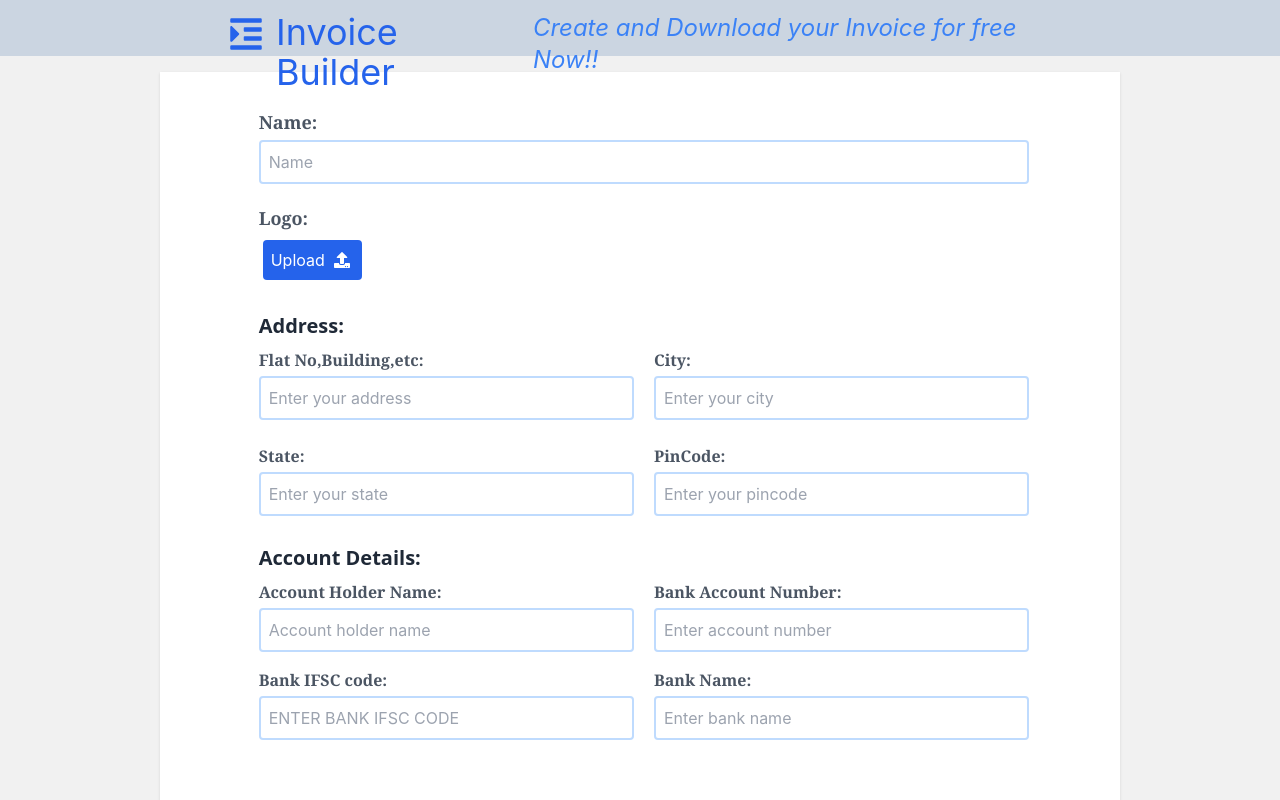
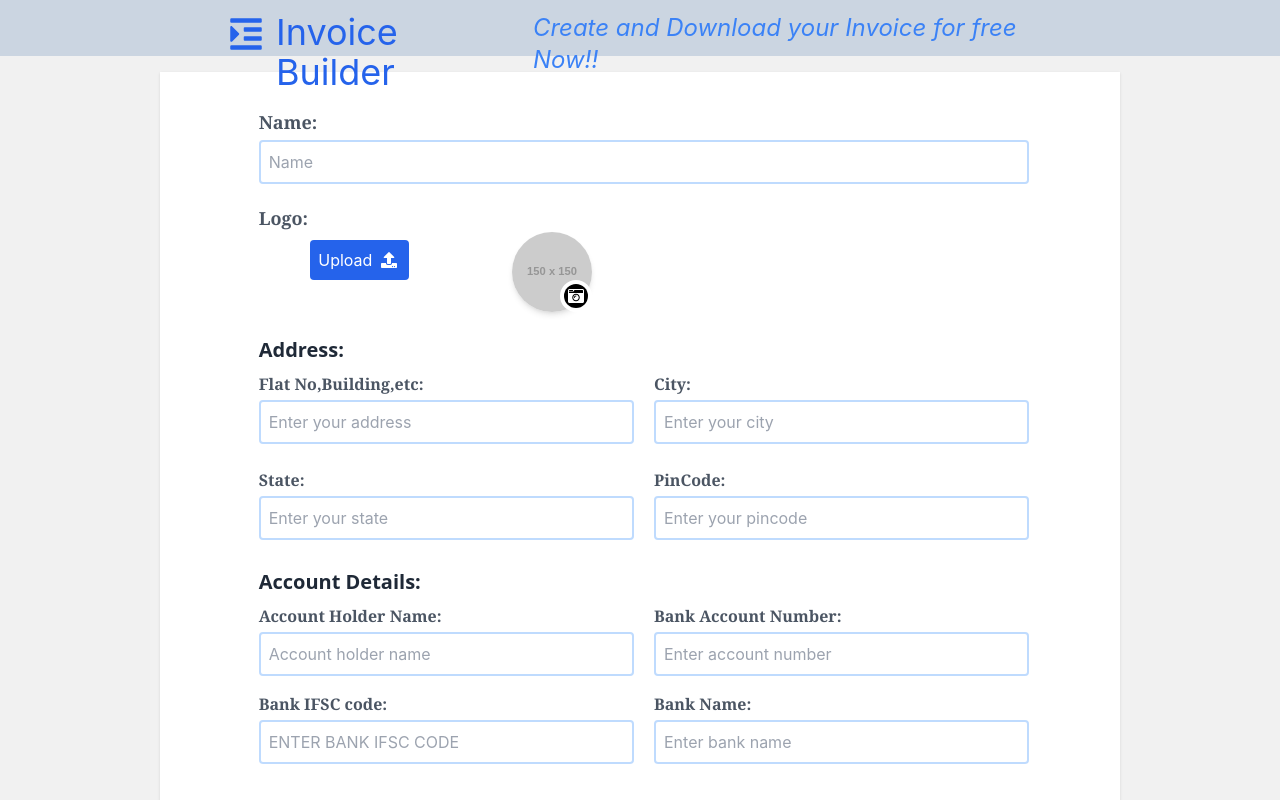
Before and after one commit to Hrushi01/invoice, a React (Create React App) app: page / in a window 1280 px wide. Shown: the top 800 px of the page. Built offline with nearby package versions, Linux system fonts and the light colour scheme.

Commit message:
logo preview added

```diff
--- a/src/Display.jsx
+++ b/src/Display.jsx
@@ -39,6 +39,7 @@ function Display() {
       },
     ],
   });
+  const [picture, setpicture] = useState(null);
 
   return (
     <>
@@ -59,10 +60,19 @@ function Display() {
         <Route path="/templates" element={<Screen data={data} />}></Route>
         <Route
           path="/"
-          element={<FormData data={data} setData={setData} />}></Route>
+          element={
+            <FormData
+              data={data}
+              setData={setData}
+              picture={picture}
+              setpicture={setpicture}
+            />
+          }></Route>
 
         <Route path="/template1" element={<Invoice data={data} />}></Route>
-        <Route path="/template2" element={<Invoice2 data={data} />}></Route>
+        <Route
+          path="/template2"
+          element={<Invoice2 data={data} picture={picture} />}></Route>
       </Routes>
       <div></div>
     </>
--- a/src/form/FormData.jsx
+++ b/src/form/FormData.jsx
@@ -2,12 +2,11 @@ import React, { useRef } from "react";
 import { Formik, Form, Field, FieldArray } from "formik";
 import { schema } from "../schema/schema";
 import { useNavigate } from "react-router-dom";
-import { FaUpload } from "react-icons/fa";
-import { TiTick } from "react-icons/ti";
+import { FaUpload, FaCameraRetro } from "react-icons/fa";
 
 const FormData = (props) => {
-  const { data, setShowInvoice, setData } = props;
-  const fileref = useRef(null);
+  const { data, setShowInvoice, setData, picture, setpicture } = props;
+  const img = useRef(null);
 
   const navigate = useNavigate();
   let sum = 0;
@@ -25,7 +24,6 @@ const FormData = (props) => {
         onSubmit={() => {
           navigate("/templates");
           console.log("done");
-          setShowInvoice(true);
         }}>
         {(props) => (
           <Form className="flex flex-col  bg-white  w-3/4 shadow justify-center items-center m-2 p-2">
@@ -65,35 +63,53 @@ const FormData = (props) => {
                 <label className="flex justify-start font-bold font-serif text-lg text-gray-600 pl-1">
                   Logo:
                 </label>
-                <input
-                  ref={fileref}
-                  hidden
-                  type="file"
-                  label="Image"
-                  className=" p-3 m-1   rounded border-2 "
-                  onChange={(e) => {
-                    props.setFieldValue("file", e.target.files[0]);
-                  }}
-                />
-                <div className="flex ">
+
+                <div className="flex  w-2/4 justify-around">
                   <button
                     type="button"
                     onClick={() => {
-                      fileref.current.click();
+                      img.current.click();
                     }}
-                    className="flex  bg-blue-600 text-white rounded p-2 w-fit m-2 pr-3">
+                    className="flex  bg-blue-600 text-white rounded p-2 w-fit m-2 pr-3 h-fit">
                     Upload &nbsp;
                     <div className="pt-1">
                       <FaUpload />
                     </div>
                   </button>
-                  {props.values.file ? (
-                    <div className="text-5xl pt-1 text-green-400">
-                      <TiTick className="" />
+                  <div className="flex flex-col w-20 h-20 relative">
+                    <img
+                      src={
+                        picture
+                          ? picture
+                          : "https://via.placeholder.com/150.png?text=Logo"
+                      }
+                      alt="img"
+                      className="w-full h-full rounded-full shadow-md"
+                    />
+                    <div className="absolute bottom-0 right-0 rounded-full z-10 p-1 bg-white items-center justify-center flex">
+                      <div
+                        className="bg-black p-1 rounded-full cursor-pointer "
+                        onClick={() => {
+                          img.current.click();
+                        }}>
+                        <FaCameraRetro
+                          color={"white"}
+                          width="20px"
+                          height="20px"
+                        />
+                      </div>
                     </div>
-                  ) : (
-                    <></>
-                  )}
+                  </div>
+                  <input
+                    ref={img}
+                    type="file"
+                    hidden
+                    accept="image/*"
+                    onChange={(e) => {
+                      let pic = URL.createObjectURL(e.target.files[0]);
+                      setpicture(pic);
+                    }}
+                  />
                 </div>
               </div>
 
--- a/src/invoice/invoice2/Invoice2.jsx
+++ b/src/invoice/invoice2/Invoice2.jsx
@@ -8,16 +8,8 @@ import Table2 from "../../components/Table2";
 import { useNavigate } from "react-router-dom";
 
 function Invoice2(props) {
-  const { data } = props;
+  const { data, picture } = props;
   const navigate = useNavigate();
-
-  const [pic, setpic] = useState(null);
-
-  const reader = new FileReader();
-  reader.readAsDataURL(data.file);
-  reader.onload = () => {
-    setpic(reader.result);
-  };
 
   const componentRef = useRef();
   const [sum, setSum] = useState("");
@@ -41,7 +33,7 @@ function Invoice2(props) {
               <div
                 className="profile w-20 bg-slate-400 h-20 rounded-full overflow-hidden  bg-cover pr-1"
                 style={{
-                  backgroundImage: `url(${pic})`,
+                  backgroundImage: `url(${picture})`,
                 }}></div>{" "}
               <div className="font-hmedium w-60 font-serif text-gray-600 ">
                 {data.name}
```
